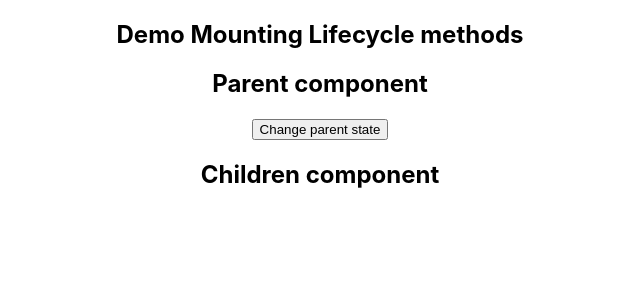
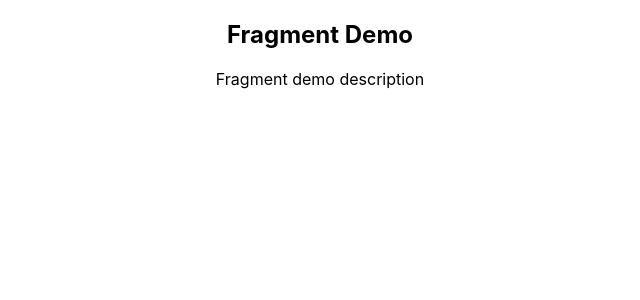
Before and after one commit to frizio/demo-react-app, a React (Create React App) app: page / in a window 1280 px wide. Shown: the top 300 px of the page, without its empty margins (320-960 px from the left). Built offline with nearby package versions, Linux system fonts and the light colour scheme.

Commit message:
Fragment getting started

```diff
--- a/src/App.js
+++ b/src/App.js
@@ -1,4 +1,4 @@
-import React, { Component } from 'react';
+import React, { Component, Fragment } from 'react';
 import './App.css';
 import Greet from './components/Greet';
 import Welcome from './components/Welcome';
@@ -18,12 +18,14 @@ import './css/appStyles.css'
 import styles from  './css/appStyles.module.css'
 import FormHandling from './components/FormHandling';
 import LifecycleMounting from './components/LifecycleMounting';
+import FragmentDemo from './components/FragmentDemo';
 
 class App extends Component {
   render() {
     return (
       <div className="App">
-        <LifecycleMounting/>
+        <FragmentDemo/>
+        {/* <LifecycleMounting/> */}
         {/* <FormHandling/> */}
         {/* <Stylesheet primary={true} />
         <InlineStyling/>
--- /dev/null
+++ b/src/components/FragmentDemo.js
@@ -0,0 +1,14 @@
+import React, { Component } from 'react'
+
+class FragmentDemo extends Component {
+  render() {
+    return (
+      <React.Fragment>
+        <h2>Fragment Demo</h2>
+        <p>Fragment demo description</p>
+      </React.Fragment>
+    )
+  }
+}
+
+export default FragmentDemo
```
